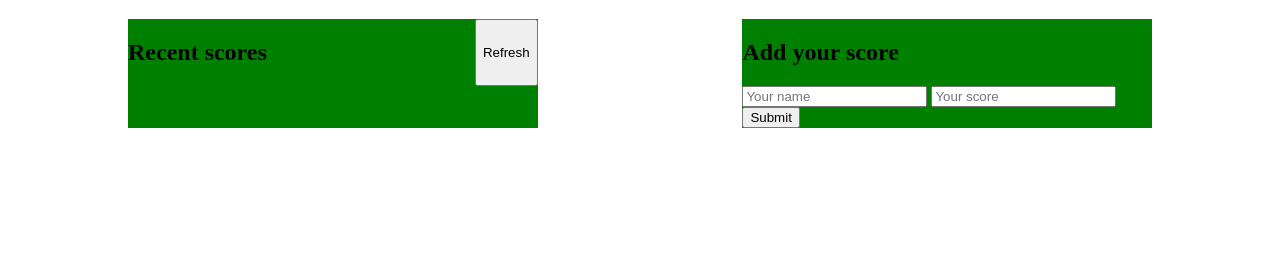
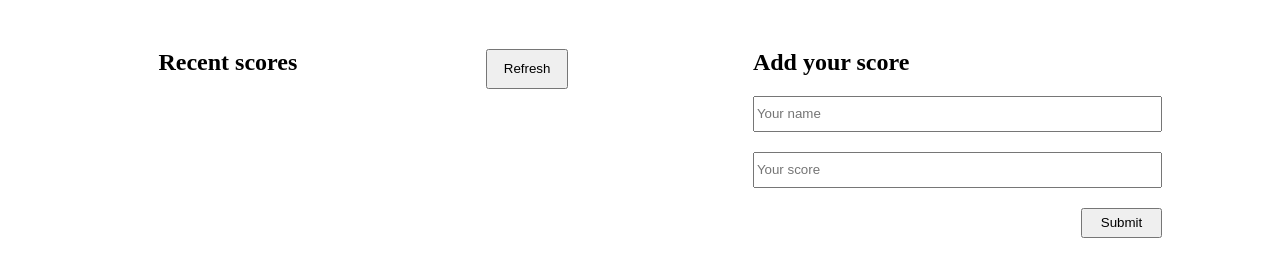
Before and after one commit to ikoote1/Leaderboard, a website built with webpack: page src/index.html in a window 1280 px wide. Shown: the part 189-466 px from the top of the page. Built offline with nearby package versions, Linux system fonts and the light colour scheme.

Commit message:
Added aranged the elements

```diff
--- a/src/index.html
+++ b/src/index.html
@@ -18,7 +18,7 @@
      </div>
      <div class="submit-part">
         <h2>Add your score</h2>
-        <form action="submit-form">
+        <form action="submit-form" class="submit-form">
             <input type="text" class="name" placeholder="Your name">
             <input type="text" class="your-score" placeholder="Your score">
             <button type="submit" class="submit">Submit</button>
--- a/src/style.css
+++ b/src/style.css
@@ -4,21 +4,37 @@ body{
     padding: 5%;
 }
 .main-div{
+    position: relative;
+    left: 2%;
+    right: 2%;
     display: flex;
     flex-direction: row;
     justify-content: space-between;
 }
 .scores-part,.submit-part{
+    padding: 10px;
     width: 40%;
-    background: green;
 }
 .score-title{
   display: flex;
     flex-direction: row;
     justify-content: space-between;
 }
+.refresh{
+    width: 20%;
+    height: 40px;
+    margin-top: 20px;
+}
 .submit-form{
-   display: flex;
-   flex-direction: column;
-   gap: 10px;
+    display: flex;
+    flex-direction: column;
+    gap: 20px;
 }
+.name,.your-score,.submit{
+height: 30px;
+}
+.submit{
+    width: 20%;
+    position: relative;
+    left: 80%;
+}
```
Also changed, not shown: dist/index.html, dist/main.js.
